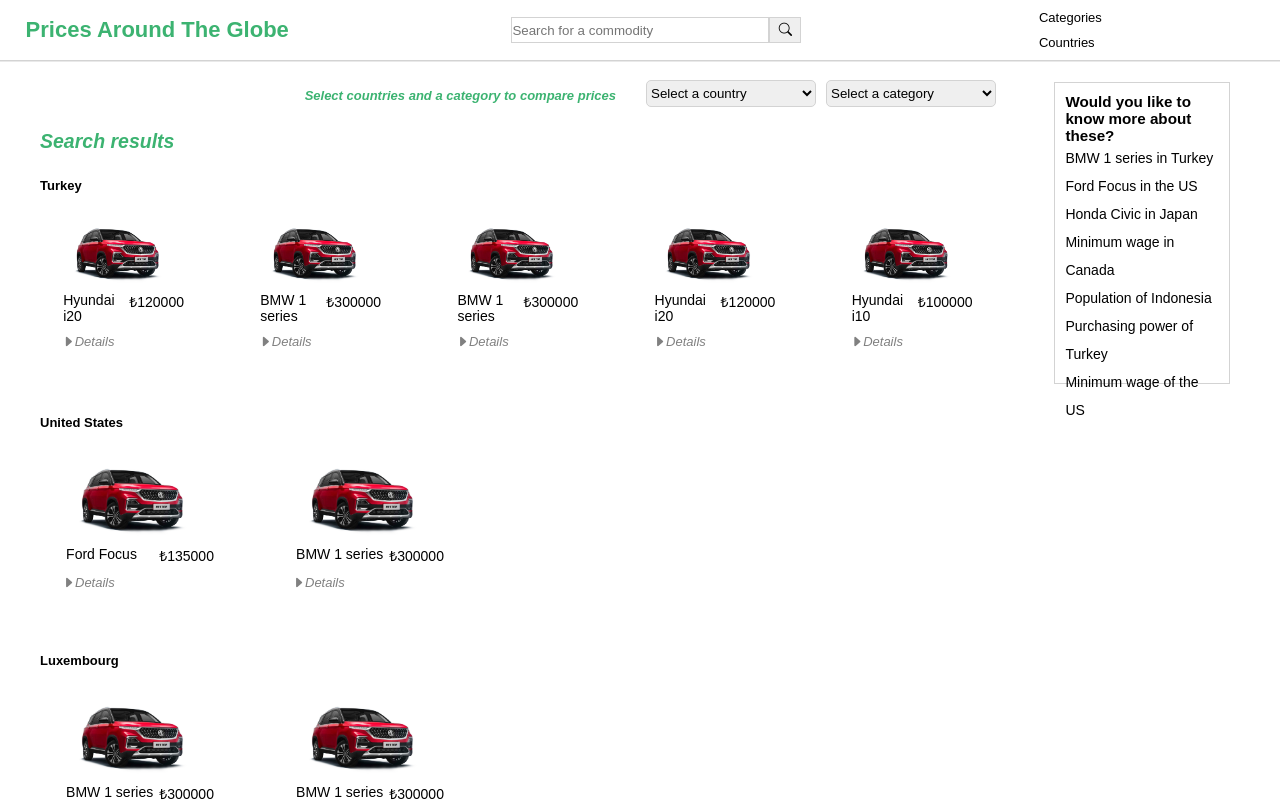
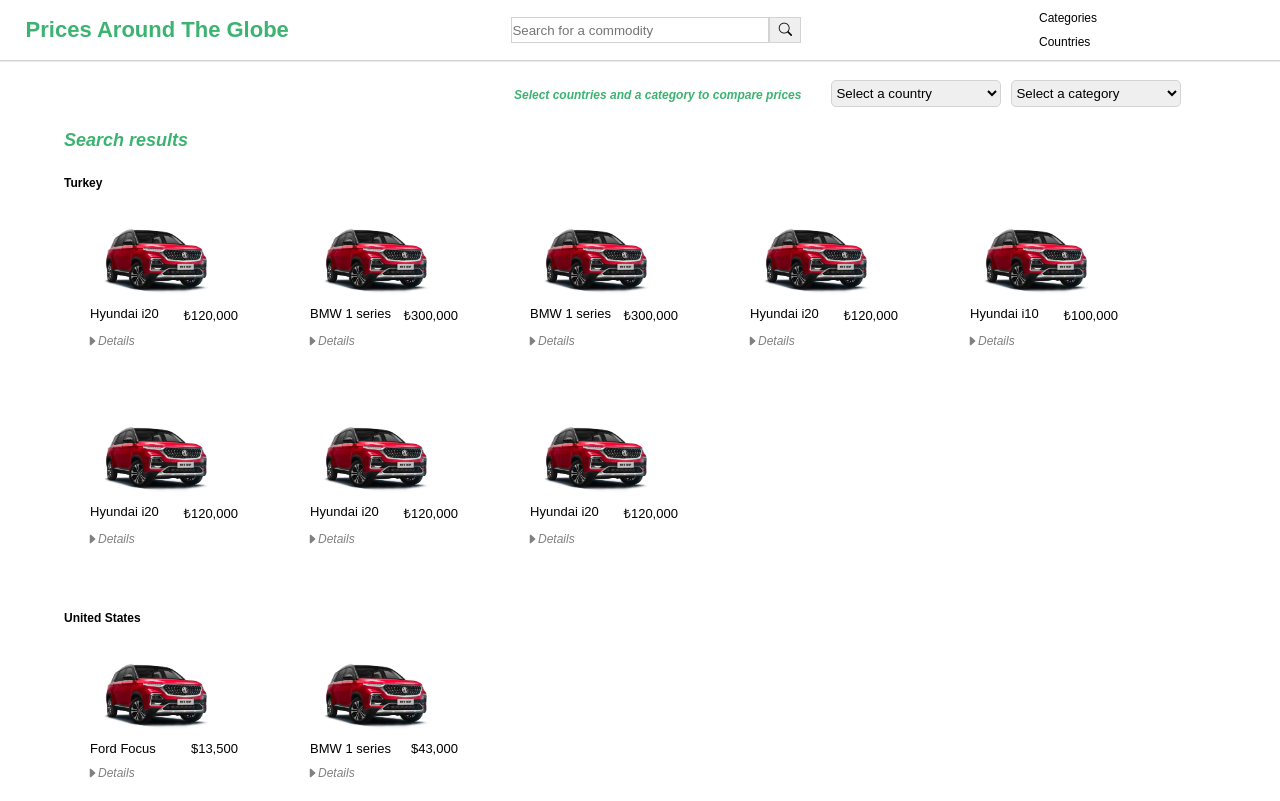
Before and after one commit to gokcelb/prices-around-the-globe, a Vue app in the folder client/: page / in a window 1280 px wide. Shown: the top 801 px of the page. Built offline with nearby package versions, Linux system fonts and the light colour scheme; the HTML template or start-up script is replaced by a standard one.

Commit message:
changed App to Home, made some style changes

```diff
--- a/client/package.json
+++ b/client/package.json
@@ -10,7 +10,9 @@
   "dependencies": {
     "axios": "^0.24.0",
     "core-js": "^3.6.5",
-    "vue": "^2.6.11"
+    "vue": "^2.6.11",
+    "vue-resource": "^1.5.3",
+    "vue-router": "^3.5.3"
   },
   "devDependencies": {
     "@vue/cli-plugin-babel": "~4.5.0",
--- a/client/src/components/CarCard.vue
+++ b/client/src/components/CarCard.vue
@@ -69,7 +69,7 @@
   display: flex;
   justify-content: space-between;
   padding: 0 8%;
-  font-size: 14px;
+  font-size: 13px;
 }
 
 .car-details {
--- a/client/src/main.js
+++ b/client/src/main.js
@@ -1,5 +1,5 @@
 import Vue from 'vue'
-import App from './pages/App.vue'
+import App from './pages/Home.vue'
 
 Vue.config.productionTip = false
 
--- a/client/src/pages/App.vue
+++ b/client/src/pages/Home.vue
@@ -1,6 +1,6 @@
 <template>
   <div id="app">
-    <app-header :collapse="collapse"></app-header>
+    <app-header></app-header>
     <div class="content">
 <!--      Selects start-->
       <div class="selects">
@@ -41,7 +41,7 @@
         </ul>
       </div>
 <!--      Car cards end-->
-      <right-bar></right-bar>
+<!--      <right-bar></right-bar>-->
     </div>
   </div>
 </template>
@@ -49,7 +49,7 @@
 <script>
 import AppHeader from "../components/AppHeader.vue";
 import CarCard from "../components/CarCard.vue";
-import RightBar from "../components/RightBar.vue";
+// import RightBar from "../components/RightBar.vue";
 import ComparisonTool from "../components/ComparisonTool.vue";
 
 export default {
@@ -57,7 +57,7 @@
   components: {
     AppHeader,
     CarCard,
-    RightBar,
+    // RightBar,
     ComparisonTool,
   },
   data() {
@@ -73,60 +73,97 @@
             make: "Hyundai",
             model: "i20",
             currency: "₺",
-            price: 120000,
+            price: "120,000",
             imageURL: require("../../public/somecar.jpeg"),
             year: "2010",
             fuel: "Diesel",
             features: "2B 2B",
-            mileage: 78000,
+            mileage: "78,000",
           },
           {
             country: "Turkey",
             make: "BMW",
             model: "1 series",
             currency: "₺",
-            price: 300000,
+            price: "300,000",
             imageURL: require("../../public/somecar.jpeg"),
             year: "2000",
             fuel: "Gas",
             features: "2C Pheonix",
-            mileage: 10000,
+            mileage: "10,000",
           },
           {
             country: "Turkey",
             make: "BMW",
             model: "1 series",
             currency: "₺",
-            price: 300000,
+            price: "300,000",
             imageURL: require("../../public/somecar.jpeg"),
             year: "2010",
             fuel: "Diesel",
             features: "2B 2B",
-            mileage: 78000,
+            mileage: "78,000",
           },
           {
             country: "Turkey",
             make: "Hyundai",
             model: "i20",
             currency: "₺",
-            price: 120000,
+            price: "120,000",
             imageURL: require("../../public/somecar.jpeg"),
             year: "2010",
             fuel: "Diesel",
             features: "2B 2B",
-            mileage: 78000,
+            mileage: "78,000",
           },
           {
             country: "Turkey",
             make: "Hyundai",
             model: "i10",
             currency: "₺",
-            price: 100000,
+            price: "100,000",
             imageURL: require("../../public/somecar.jpeg"),
             year: "2010",
             fuel: "Diesel",
             features: "2B 2B",
-            mileage: 78000,
+            mileage: "78,000",
+          },
+
+          {
+            country: "Turkey",
+            make: "Hyundai",
+            model: "i20",
+            currency: "₺",
+            price: "120,000",
+            imageURL: require("../../public/somecar.jpeg"),
+            year: "2010",
+            fuel: "Diesel",
+            features: "2B 2B",
+            mileage: "78,000",
+          },
+          {
+            country: "Turkey",
+            make: "Hyundai",
+            model: "i20",
+            currency: "₺",
+            price: "120,000",
+            imageURL: require("../../public/somecar.jpeg"),
+            year: "2010",
+            fuel: "Diesel",
+            features: "2B 2B",
+            mileage: "78,000",
+          },
+          {
+            country: "Turkey",
+            make: "Hyundai",
+            model: "i20",
+            currency: "₺",
+            price: "120,000",
+            imageURL: require("../../public/somecar.jpeg"),
+            year: "2010",
+            fuel: "Diesel",
+            features: "2B 2B",
+            mileage: "78,000",
           },
         ],
         "United States": [
@@ -134,25 +171,25 @@
             country: "United States",
             make: "Ford",
             model: "Focus",
-            currency: "₺",
-            price: 135000,
+            currency: "$",
+            price: "13,500",
             imageURL: require("../../public/somecar.jpeg"),
             year: "2010",
             fuel: "Diesel",
             features: "2B 2B",
-            mileage: 78000,
+            mileage: "78,000",
           },
           {
             country: "United States",
             make: "BMW",
             model: "1 series",
-            currency: "₺",
-            price: 300000,
+            currency: "$",
+            price: "43,000",
             imageURL: require("../../public/somecar.jpeg"),
             year: "2010",
             fuel: "Diesel",
             features: "2B 2B",
-            mileage: 78000,
+            mileage: "78,000",
           },
         ],
         Luxembourg: [
@@ -160,25 +197,25 @@
             country: "Luxembourg",
             make: "BMW",
             model: "1 series",
-            currency: "₺",
-            price: 300000,
+            currency: "€",
+            price: "28,000",
             imageURL: require("../../public/somecar.jpeg"),
             year: "2010",
             fuel: "Diesel",
             features: "2B 2B",
-            mileage: 78000,
+            mileage: "78,000",
           },
           {
             country: "Luxembourg",
             make: "BMW",
             model: "1 series",
-            currency: "₺",
-            price: 300000,
+            currency: "€",
+            price: "28,000",
             imageURL: require("../../public/somecar.jpeg"),
             year: "2010",
             fuel: "Diesel",
             features: "2B 2B",
-            mileage: 78000,
+            mileage: "78,000",
           },
         ]
       },
@@ -202,15 +239,6 @@
       }
       this.selectedCountries = this.newSelectedCountries.slice();
     },
-    onQueryResult: function (response) {
-      console.log(response);
-    },
-    mockSearchQuery: function (query) {
-      return {query}
-    },
-    collapse: function () {
-      this.isCollapsed = true;
-    }
   },
 };
 </script>
@@ -224,22 +252,23 @@
 
 body {
   font-family: "Arial",sans-serif;
-  font-size: 13px;
+  font-size: 12px;
 }
 
 .search-results > ul {
   list-style: none;
   display: flex;
+  flex-wrap: wrap;
 }
 
 .search-results > ul > li {
-  margin: 10px 30px 10px 0;
+  margin: 10px 20px 10px 0;
 }
 
 .content {
   float: left;
-  width: 77%;
-  margin: 0 0 0 40px;
+  width: 90%;
+  margin: 0 5%;
 }
 
 .selects {
@@ -247,7 +276,6 @@
   height: 50px;
   display: flex;
   justify-content: right;
-  margin-right: 3%;
 }
 
 .select {
@@ -262,16 +290,15 @@
 .comparison-container {
   display: flex;
   width: 100%;
-  height: 210px;
+  height: auto;
   margin-bottom: 30px;
   margin-top: 10px;
-  overflow: auto;
 }
 
 .comparison {
   float: left;
   width: 30%;
-  margin-right: 5%;
+  margin-right: 3%;
 }
 
 .help {
```
Also changed, not shown: 1 other file (tests, documents, lock files or other folders).
